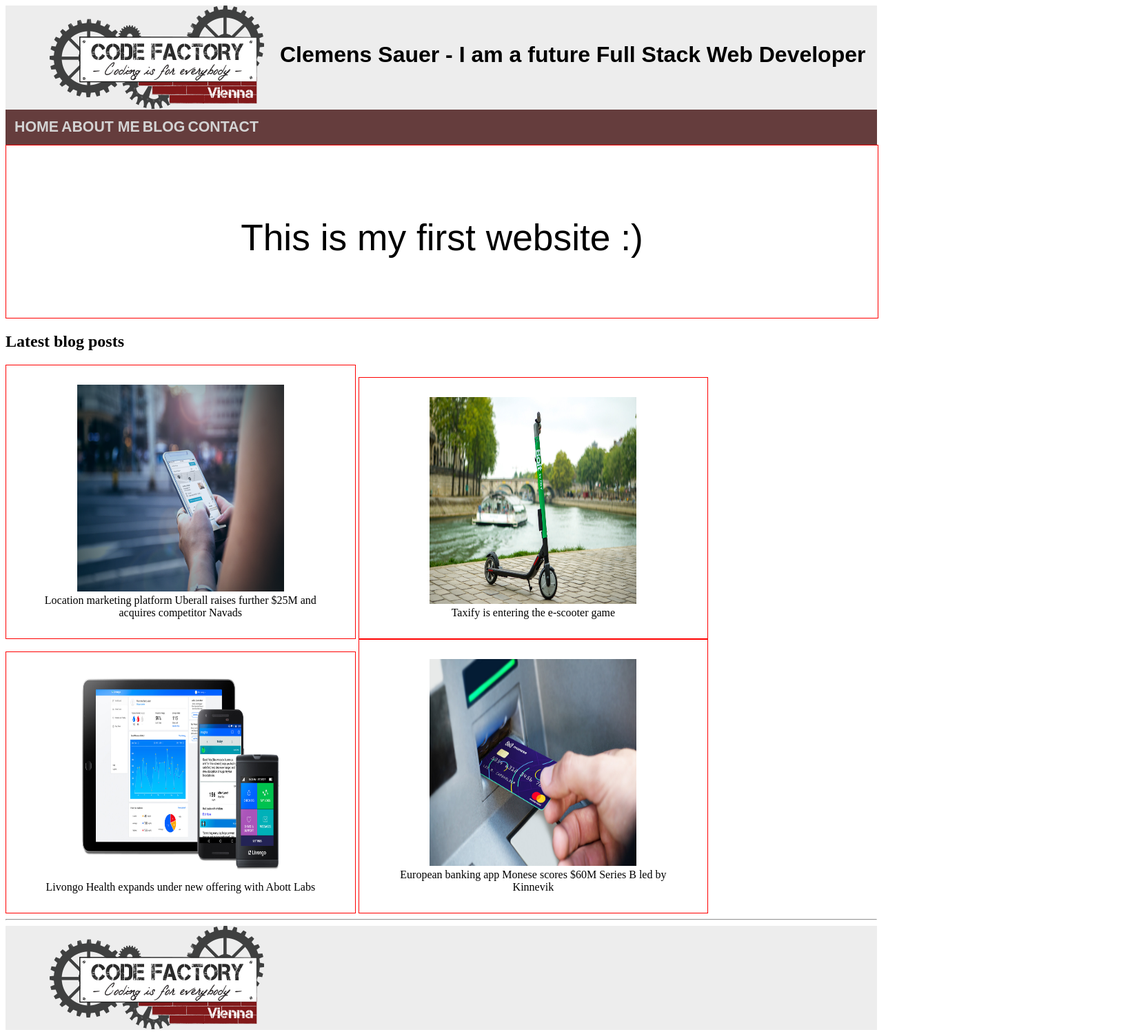
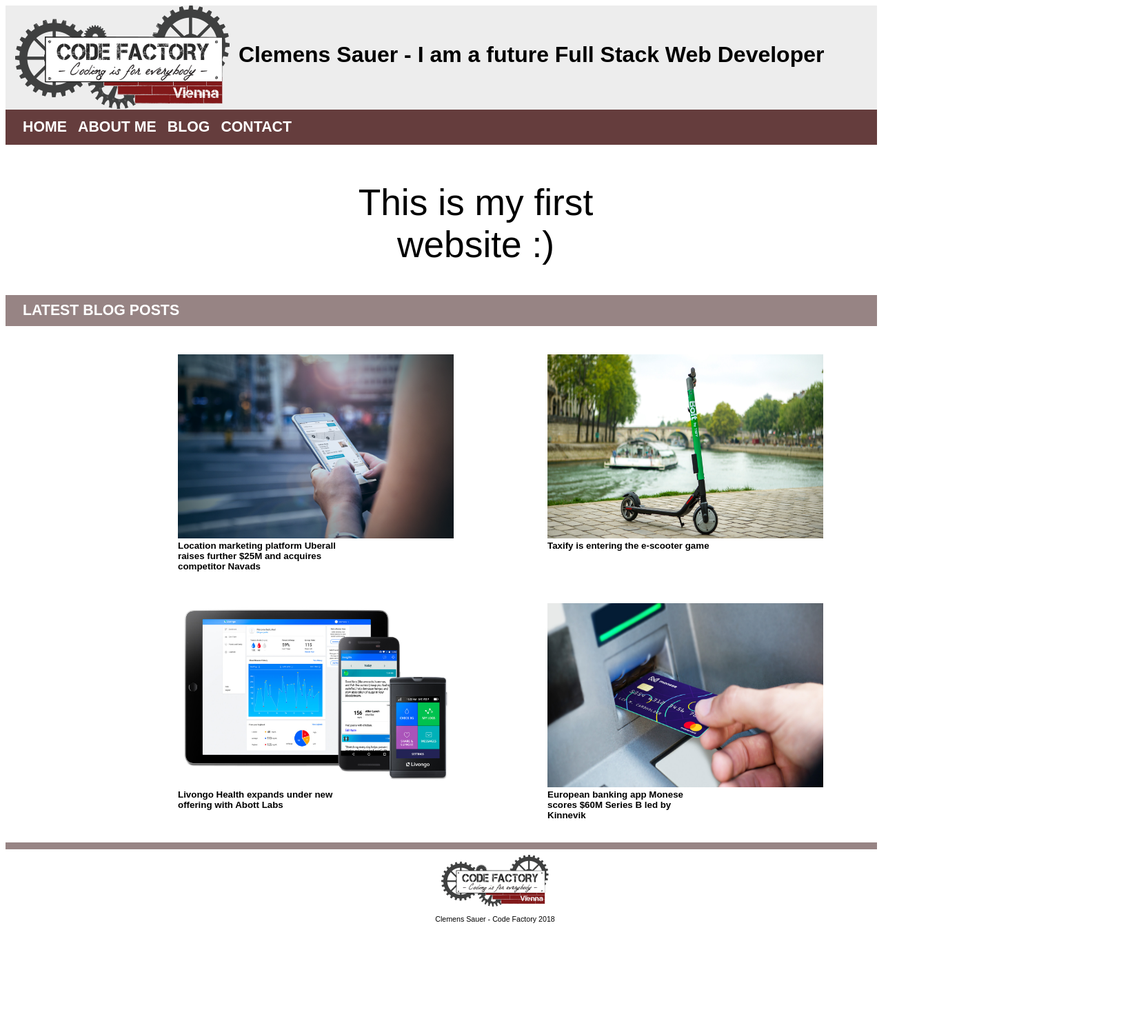
Before and after one commit to clemi1004/FSWD70-Clemens_Sauer-CodeReview-01, a plain HTML site: page index.html in a window 1280 px wide. Shown: the top 1497 px of the page at 69% size, 1652 px wide, since content can reach past the window. After the commit the page ends 1448 px from the top, so only its background shows below. Drawn offline with Linux system fonts and the light colour scheme.

Commit message:
update html and css

```diff
--- a/index.html
+++ b/index.html
@@ -10,16 +10,16 @@
 </head>
 
 <body>
-	<footer>
+	<header>
 		<img src="codefactory-vienna-logo.png" alt="Codefactory_vienna_logo">
 		<h1>Clemens Sauer - I am a future Full Stack Web Developer</h1>
-	</footer>
+	</header>
 
 	<nav>
-			<a href="first-html-page.html">Home</a>
-			<a href="first-html-page.html">About me</a>
-			<a href="first-html-page.html">Blog</a>
-			<a href="first-html-page.html">Contact</a>
+		<a href="first-html-page.html">Home</a>
+		<a href="first-html-page.html">About me</a>
+		<a href="first-html-page.html">Blog</a>
+		<a href="first-html-page.html">Contact</a>
 	</nav>
 
 	<div class=middle_section>
@@ -28,35 +28,38 @@
 
 	<h2>Latest blog posts</h2>
 
-	<div class=pictures>
-		<div class=pictures1>
+	<div class=row>
+		<div class=column>
 		<figure>
-			<img src="phone.png" alt="Uber_phone" width="300" height="300">
+			<img src="phone.png" alt="Uber_phone" width="400" height="267">
 			<figcaption>Location marketing platform Uberall raises further $25M and acquires competitor Navads</figcaption>
 		</figure>
 		</div>
-		<div class=pictures1>
+		<div class=column>
 		<figure>
-			<img src="Taxify-Scooters.jpg" alt="Taxify_scooter" width="300" height="300">
+			<img src="Taxify-Scooters.jpg" alt="Taxify_scooter" width="400" height="267">
 			<figcaption>Taxify is entering the e-scooter game</figcaption>
 		</figure>
 		</div>
-		<div class=pictures2>
+	</div>
+
+	<div class=row1>
+		<div class=column1>
 		<figure>
-			<img src="Devices.jpg" alt="Devices" width="300" height="300">
+			<img src="Devices.jpg" alt="Devices" width="400" height="267">
 			<figcaption>Livongo Health expands under new offering with Abott Labs</figcaption>
 		</figure>
 		</div>
-		<div class=pictures2>
+		<div class=column1>
 		<figure>
-			<img src="Debit_card_ATM.jpg" alt="Debit_Card_ATM" width="300" height="300">
+			<img src="Debit_card_ATM.jpg" alt="Debit_Card_ATM" width="400" height="267">
 			<figcaption>European banking app Monese scores $60M Series B led by Kinnevik</figcaption>
 		</div class=picture2>
 		</figure>
 	</div>
 	<hr>
 	<footer>
-		<img src="codefactory-vienna-logo.png" alt="Codefactory_vienna_logo">
+		<img src="codefactory-vienna-logo.png" alt="Codefactory_vienna_logo" width="220" height="75">
 		<p>Clemens Sauer - Code Factory 2018</p>
 	</footer>
 </body>
--- a/style.css
+++ b/style.css
@@ -1,11 +1,14 @@
 
-footer {background-color: #ededed;
+header {background-color: #ededed;
 		height: 151px;
 }
 
-footer > h1 {position: relative;
+header > img{margin-left: -50px;
+}
+
+header > h1 {position: relative;
 			font-family: Arial;
-			left: 380px;
+			left: 320px;
 			bottom: 140px;
 			padding: 18px;
 }
@@ -19,32 +22,70 @@
 	font-weight: bold;
 	text-transform:  uppercase;
 	font-size: 16pt;
-	color: #D3D3D3;
+	color: #ffff;
 	text-decoration: none;
-	width: 100%;
-
+	padding-left: 12px;
+	padding-top: 5px;
+	padding-bottom: 5px;
 }
 
-div.middle_section {font-family:Arial;
+.middle_section {font-family:Arial;
 				 display: inline-block;
-				 width: 100%;
+				 margin-left: 450px ;
+				 margin-right: 350px;
 				 height: 200px;
-				 padding-top: 50px;
 				 text-align: center;
-				 border: 1px solid red;
 				 font-size: 40pt;
 }
-div.pictures1 { display: inline-block;
-			width: 40%;
-			text-align: center;
-			padding-top: 12px;
-			padding-bottom: 12px;
-			border: 1px solid red
+
+h2 {background-color:#978484;
+	font-family:  Arial;
+	font-weight: bold;
+	text-transform:  uppercase;
+	font-size: 16pt;
+	color: #ffff;
+	padding-left: 25px;
+	padding-top: 10px;
+	padding-bottom: 10px;
 }
-div.pictures2 { display: inline-block;
-			width: 40%;
-			text-align: center;
-			padding-top: 12px;
-			padding-bottom: 12px;
-			border: 1px solid red
+
+.column {float: left;
+ 		 width: 25%;
+ 		 padding: 10px;
+ 		 margin-left: 200px;
+ 		 font-family: Arial;
+ 		 font-weight: bold;
+ 		 font-size: 10pt;
 }
+
+.row::after {content: "";
+ 			 clear: both;
+  			 display: table;
+}
+
+.column1 {float: left;
+ 		 width: 25%;
+  		 padding: 10px;
+  		 margin-left: 200px;
+  		 font-family: Arial;
+  		 font-weight: bold;
+  		 font-size: 10pt;
+}
+.row1::after {content: "";
+ 			 clear: both;
+  			 display: table;
+}
+
+hr {background-color: #978484;
+	padding: 5px;
+	border: 0;
+}
+
+footer {font-family:Arial;
+		 display: inline-block;
+		 margin-left: 600px ;
+		 margin-right: 350px;
+		 height: 200px;
+		 text-align: center;
+		 font-size: 8pt;
+}
--- /dev/null
+++ b/style_v2.css
@@ -0,0 +1,50 @@
+
+footer {background-color: #ededed;
+		height: 151px;
+}
+
+footer > h1 {position: relative;
+			font-family: Arial;
+			left: 380px;
+			bottom: 140px;
+			padding: 18px;
+}
+
+nav {background-color: #653d3d;
+	padding: 13px;
+}
+
+nav > a {background-color: #653d3d;
+	font-family:  Arial;
+	font-weight: bold;
+	text-transform:  uppercase;
+	font-size: 16pt;
+	color: #D3D3D3;
+	text-decoration: none;
+	width: 100%;
+
+}
+
+div.middle_section {font-family:Arial;
+				 display: inline-block;
+				 margin-left: 450px ;
+				 margin-right: 350px;
+				 height: 200px;
+				 text-align: center;
+				 border: 1px solid red;
+				 font-size: 40pt;
+}
+div.pictures1 { display: inline-block;
+			width: 40%;
+			text-align: center;
+			padding-top: 12px;
+			padding-bottom: 12px;
+			border: 1px solid red
+}
+div.pictures2 { display: inline-block;
+			width: 40%;
+			text-align: center;
+			padding-top: 12px;
+			padding-bottom: 12px;
+			border: 1px solid red
+}
```
